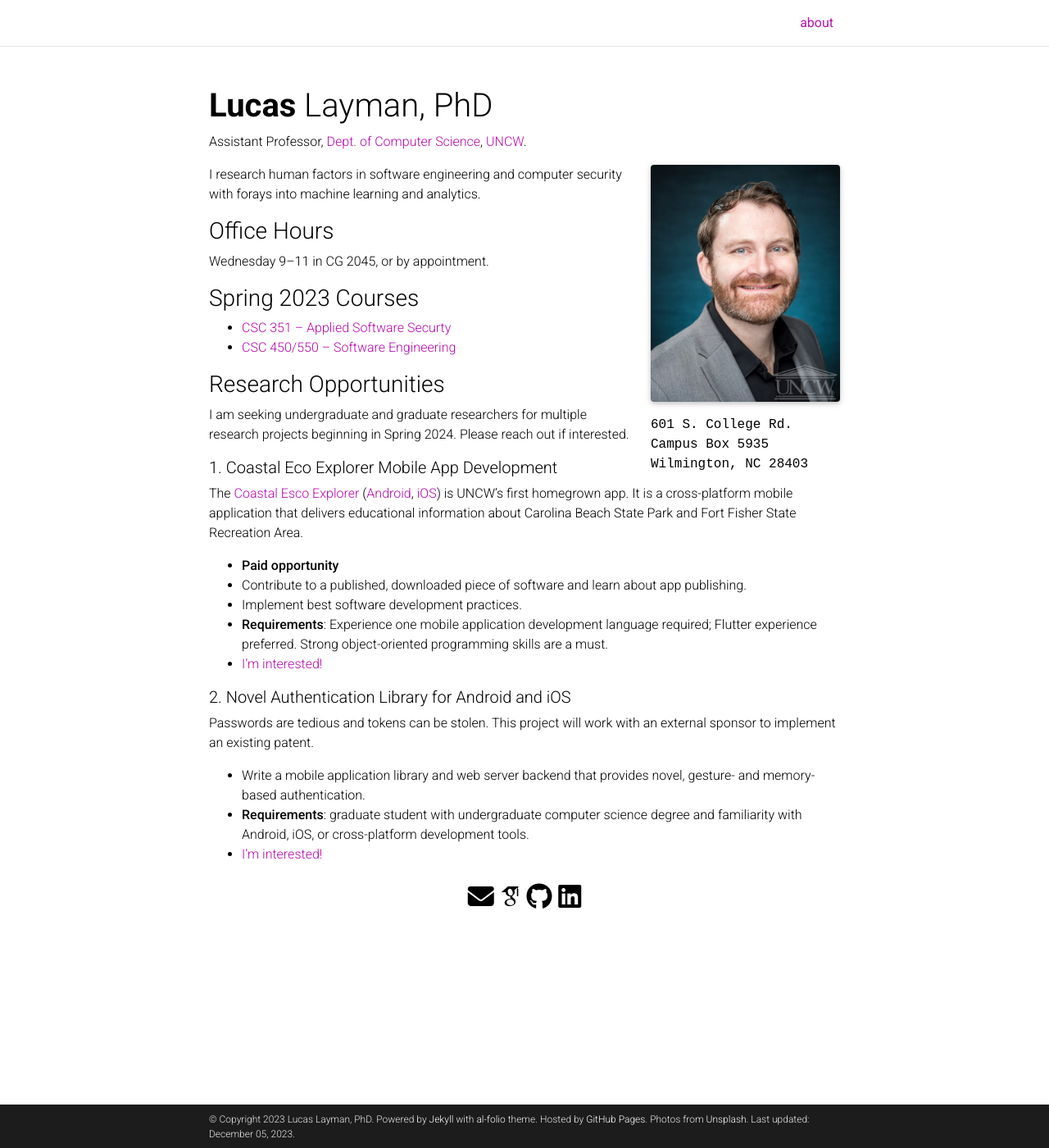
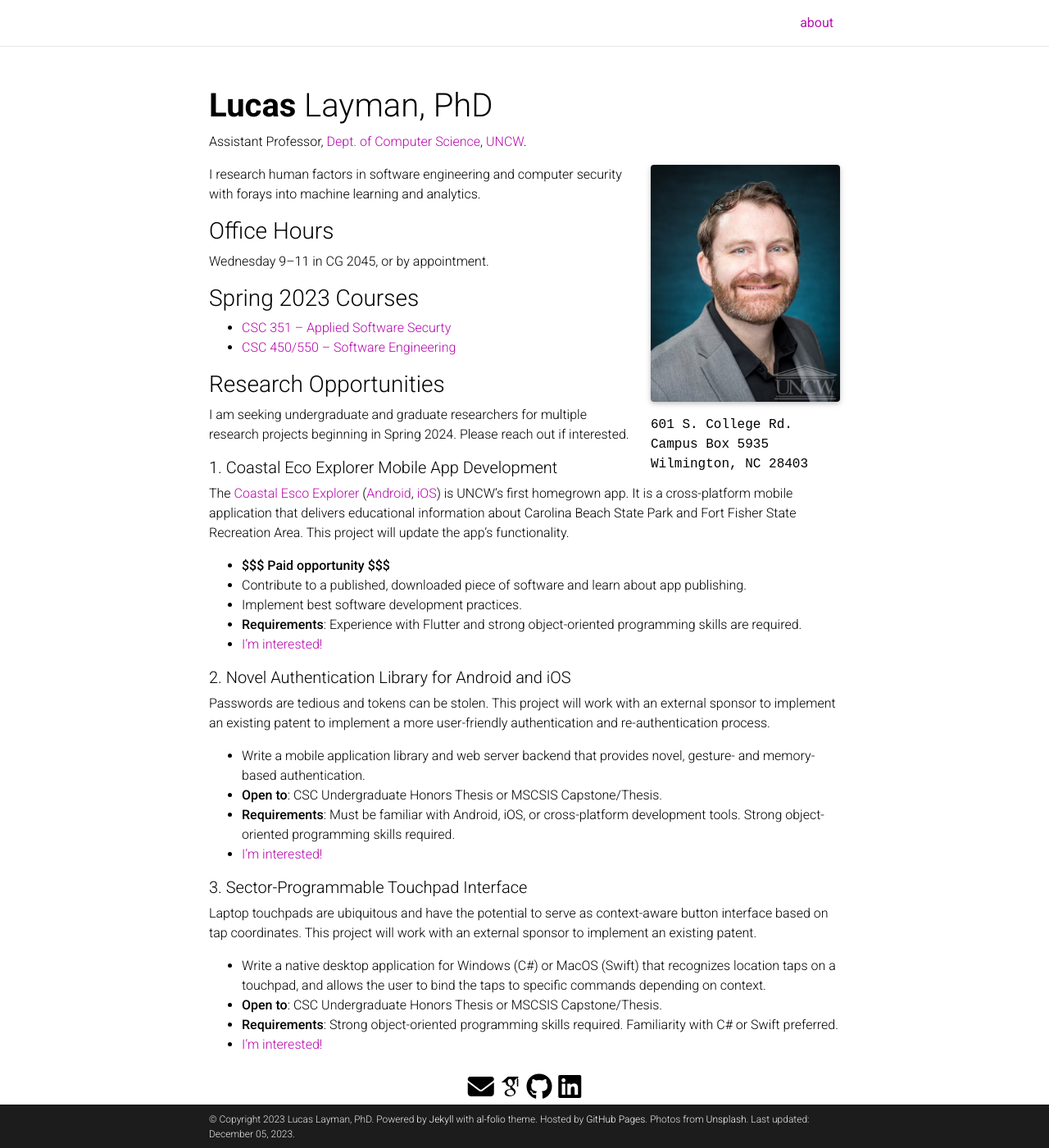
Before and after one commit to llayman/llayman.github.io, a Jekyll site: the page built from _pages/about.md, in a window 1280 px wide and 1400 px high. Shown: the whole window at 82% size. Built offline with Jekyll 4.4.1, drawn with Linux system fonts in a browser that asks for light colours; full-size pictures stand in for the smaller copies a plugin makes; some web fonts are replaced; comment, search, counter and statistics services are not loaded; a style sheet for code colours, icons or effects is not loaded.

Commit message:
updated opportunities

```diff
--- a/_pages/about.md
+++ b/_pages/about.md
@@ -49,11 +49,11 @@
 - [I'm interested!](mailto:laymanl@uncw.edu?subject=Visual Assistant for Git) -->
 
 ##### 1. Coastal Eco Explorer Mobile App Development
-The [Coastal Esco Explorer](https://uncw.edu/academics/colleges/wce/partnerships-centers/coastal-eco-explorer/) ([Android](https://play.google.com/store/apps/details?id=edu.uncwrf.coastalecoexplorer&hl=en_US&gl=US), [iOS](https://apps.apple.com/us/app/coastal-eco-explorer/id1500638322)) is UNCW's first homegrown app. It is a cross-platform mobile application that delivers educational information about Carolina Beach State Park and Fort Fisher State Recreation Area.
-- **Paid opportunity**
+The [Coastal Esco Explorer](https://uncw.edu/academics/colleges/wce/partnerships-centers/coastal-eco-explorer/) ([Android](https://play.google.com/store/apps/details?id=edu.uncwrf.coastalecoexplorer&hl=en_US&gl=US), [iOS](https://apps.apple.com/us/app/coastal-eco-explorer/id1500638322)) is UNCW's first homegrown app. It is a cross-platform mobile application that delivers educational information about Carolina Beach State Park and Fort Fisher State Recreation Area. This project will update the app's functionality.
+- **<span>$</span><span>$</span><span>$</span> Paid opportunity <span>$</span><span>$</span><span>$</span>**
 - Contribute to a published, downloaded piece of software and learn about app publishing.
 - Implement best software development practices.
-- **Requirements**: Experience one mobile application development language required; Flutter experience preferred. Strong object-oriented programming skills are a must.
+- **Requirements**: Experience with Flutter and strong object-oriented programming skills are required.
 - [I'm interested!](mailto:laymanl@uncw.edu?subject=Coastal Eco Explorer)
 
 <!-- ##### 2. Trust in AI-Assisted Coding
@@ -71,7 +71,15 @@
 
 
 ##### 2. Novel Authentication Library for Android and iOS
-Passwords are tedious and tokens can be stolen. This project will work with an external sponsor to implement an existing patent.
+Passwords are tedious and tokens can be stolen. This project will work with an external sponsor to implement an existing patent to implement a more user-friendly authentication and re-authentication process.
 - Write a mobile application library and web server backend that provides novel, gesture- and memory-based authentication.
-- **Requirements**: graduate student with undergraduate computer science degree and familiarity with Android, iOS, or cross-platform development tools.
+- **Open to**: CSC Undergraduate Honors Thesis or MSCSIS Capstone/Thesis.
+- **Requirements**: Must be familiar with Android, iOS, or cross-platform development tools. Strong object-oriented programming skills required.
 - [I'm interested!](mailto:laymanl@uncw.edu?subject=Auth Library for Android and iOS)
+
+##### 3. Sector-Programmable Touchpad Interface
+Laptop touchpads are ubiquitous and have the potential to serve as context-aware button interface based on tap coordinates. This project will work with an external sponsor to implement an existing patent.
+- Write a native desktop application for Windows (C#) or MacOS (Swift) that recognizes location taps on a touchpad, and allows the user to bind the taps to specific commands depending on context.
+- **Open to**: CSC Undergraduate Honors Thesis or MSCSIS Capstone/Thesis.
+- **Requirements**: Strong object-oriented programming skills required. Familiarity with C# or Swift preferred.
+- [I'm interested!](mailto:laymanl@uncw.edu?subject=Sector-Programmable Touchpad Interface)
```
